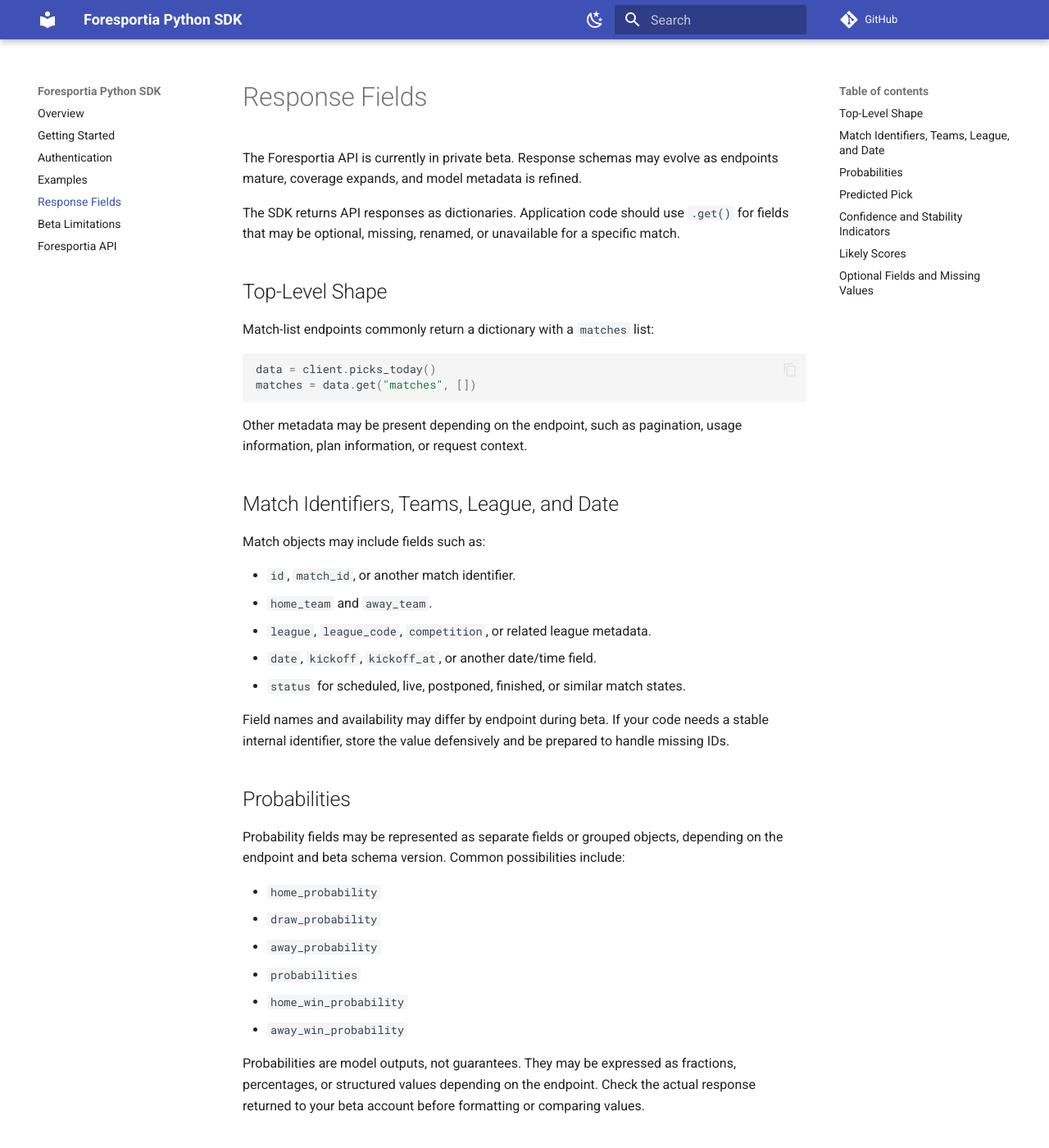
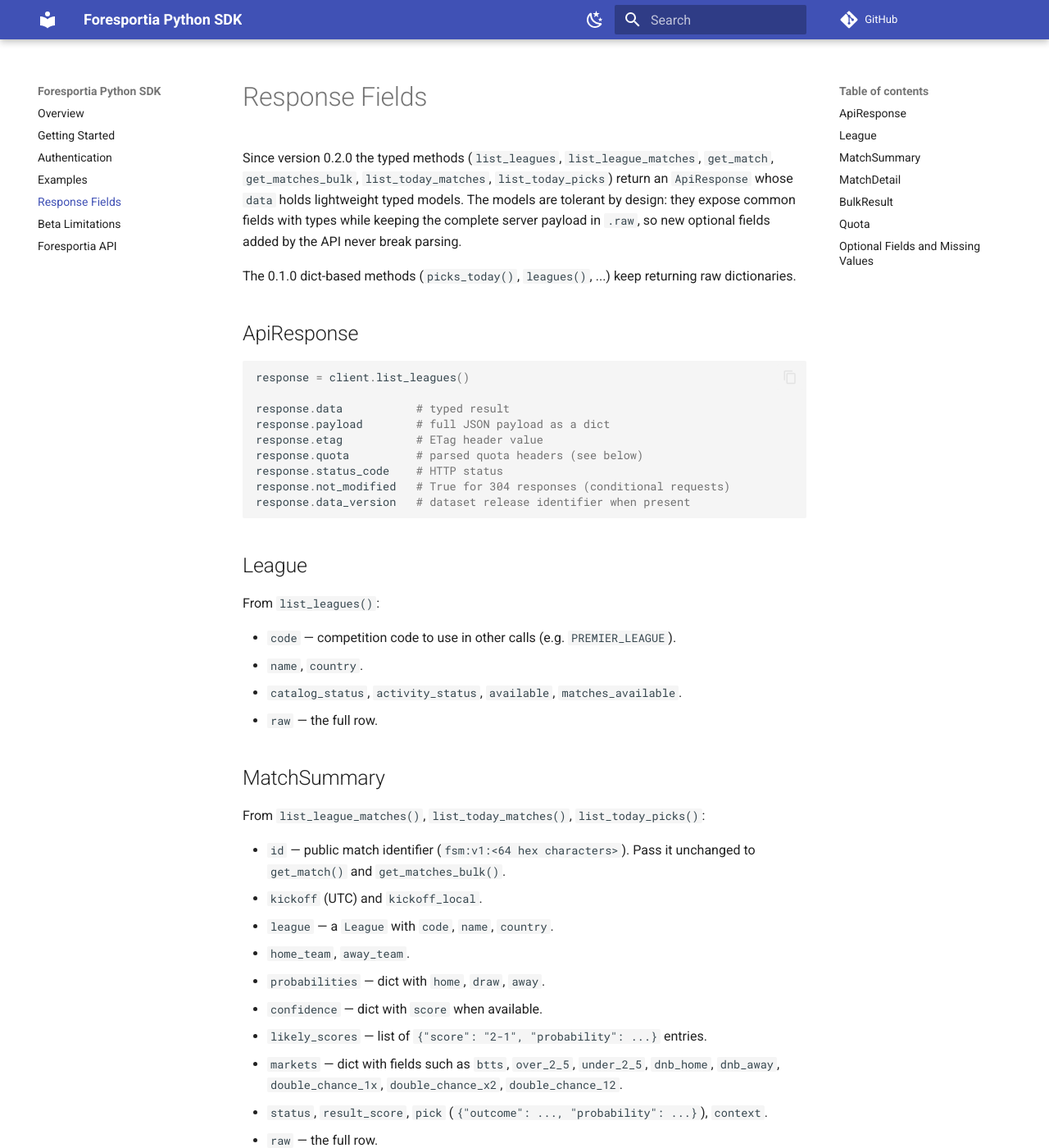
Before and after one commit to QBarbedienne/foresportia-python, an MkDocs documentation site: the page built from docs/response-fields.md, in a window 1280 px wide and 1400 px high. Shown: the whole window at 82% size. Built offline with MkDocs 1.6.1 and Material for MkDocs 9.7.7, drawn with Linux system fonts in a browser that asks for light colours; comment, search, counter and statistics services are not loaded; some of the changed text lies outside the part shown.

Commit message:
docs: update SDK documentation for v0.2.0

````diff
--- a/docs/beta-limitations.md
+++ b/docs/beta-limitations.md
@@ -1,14 +1,13 @@
 # Beta Limitations
 
-The Foresportia Python SDK and API are currently in private beta. This document
-summarizes the practical limitations developers should account for while
-building with the SDK.
+This document summarizes the practical limitations developers should account
+for while building with the SDK.
 
 ## Access
 
-- API access is limited to selected beta users.
-- API keys are issued manually during the beta.
-- Some endpoints, leagues, or data windows may be unavailable for a given key.
+- API keys are issued through Foresportia plans; some endpoints, competitions,
+  or data windows may be unavailable for a given key.
+- `POST /v1/matches/bulk` is available on the Starter plan.
 
 ## Distribution
 
@@ -17,25 +16,27 @@
 
 ## API Stability
 
-- Response schemas may change before a stable release.
-- Fields may be added, renamed, removed, or made optional.
-- New endpoints may be introduced during beta.
-- Existing endpoints may change behavior as the API matures.
-
-Use `.get()` when reading match fields and avoid treating beta response shapes
-as a permanent contract.
+- Response schemas may still evolve. New optional fields may be added without
+  a major SDK version change.
+- The SDK's typed models are tolerant: added fields never break parsing and
+  remain accessible through `.raw`.
 
 ## SDK Scope
 
-- The SDK currently provides a synchronous client only.
-- Responses are returned as dictionaries rather than typed model classes.
-- The SDK is intentionally lightweight and does not include caching, retries,
-  pagination helpers, or async support yet.
+- The SDK provides a synchronous client only (no async client yet).
+- Retries are **disabled by default** (`max_retries=0`): a request that times
+  out client-side may still have been counted against your quota server-side,
+  so each retry can consume an extra quota unit. Enable retries explicitly
+  with `max_retries=...` and, for 429, `retry_on_rate_limit=True`.
+- ETag conditional requests are supported (`etag=` parameter, `not_modified`),
+  but the SDK does not include a disk cache.
+- The SDK parses quota headers but does not reproduce server-side quota rules
+  and cannot prevent overruns.
 
 ## Data Scope
 
-- League and match coverage may vary.
-- Refresh timing may vary during beta.
+- Competition and match coverage vary by plan and key configuration.
+- Refresh timing may vary.
 - Likely scores, confidence indicators, and probabilities may be missing for
   some matches.
 - Bookmaker odds are not included.
--- a/docs/getting-started.md
+++ b/docs/getting-started.md
@@ -1,16 +1,12 @@
 # Getting Started
 
-This guide shows how to install the private beta Foresportia Python SDK,
-authenticate with an API key, and make your first request.
+This guide shows how to install the Foresportia Python SDK, authenticate with
+an API key, and make your first requests.
 
 ## Prerequisites
 
-- Python 3.10 or newer.
-- Private beta access to the Foresportia API.
-- A Foresportia API key.
-
-The SDK is currently intended for selected beta users. API behavior, response
-fields, and limits may change before a stable release.
+- Python 3.9 or newer.
+- Access to the Foresportia API and an API key.
 
 ## Installation
 
@@ -41,7 +38,7 @@
 ```
 
 The SDK reads this variable with `ForesportiaClient.from_env()` and sends it to
-the API through the `X-API-Key` header.
+the API through the `X-API-Key` header only — never in URLs.
 
 ## First Request
 
@@ -49,11 +46,10 @@
 from foresportia import ForesportiaClient
 
 with ForesportiaClient.from_env() as client:
-    account = client.me()
-    picks = client.picks_today()
+    leagues = client.list_leagues()
 
-print(account.get("plan"))
-print(f"Matches returned: {len(picks.get('matches', []))}")
+for league in leagues.data:
+    print(league.code, league.name, league.activity_status)
 ```
 
 ## Fetch League Matches
@@ -62,10 +58,34 @@
 from foresportia import ForesportiaClient
 
 with ForesportiaClient.from_env() as client:
-    data = client.league_matches("CHN", include="all", days=14, limit=10)
+    response = client.list_league_matches(
+        "PREMIER_LEAGUE",
+        include="upcoming",
+        days=14,
+        limit=50,
+    )
 
-for match in data.get("matches", []):
-    print(match.get("home_team"), "vs", match.get("away_team"))
+for match in response.data:
+    print(match.kickoff, match.home_team, "vs", match.away_team, match.pick)
+```
+
+`include` accepts `"upcoming"`, `"past"`, or `"all"`; `days` goes up to 31 and
+`limit` up to 500. `start` accepts a `YYYY-MM-DD` string or a `datetime.date`.
+
+## Match Detail and Bulk
+
+Match IDs from list endpoints look like `fsm:v1:<64 hex characters>`. Pass them
+exactly as returned:
+
+```python
+match = client.get_match(match_id)
+print(match.data.probabilities)
+
+bulk = client.get_matches_bulk([id_1, id_2])
+for detail in bulk.data.results:
+    print(detail.id, detail.home_team)
+for error in bulk.data.errors:
+    print("failed:", error.match_id, error.code)
 ```
 
 ## Next Steps
@@ -74,4 +94,4 @@
 - Review [response-fields.md](response-fields.md) before depending on specific
   fields.
 - Try the scripts in [examples.md](examples.md).
-- Read [beta-limitations.md](beta-limitations.md) for current beta constraints.
+- Read [beta-limitations.md](beta-limitations.md) for current constraints.
--- a/docs/response-fields.md
+++ b/docs/response-fields.md
@@ -1,114 +1,98 @@
 # Response Fields
 
-The Foresportia API is currently in private beta. Response schemas may evolve as
-endpoints mature, coverage expands, and model metadata is refined.
+Since version 0.2.0 the typed methods (`list_leagues`, `list_league_matches`,
+`get_match`, `get_matches_bulk`, `list_today_matches`, `list_today_picks`)
+return an `ApiResponse` whose `data` holds lightweight typed models. The
+models are tolerant by design: they expose common fields with types while
+keeping the complete server payload in `.raw`, so new optional fields added by
+the API never break parsing.
 
-The SDK returns API responses as dictionaries. Application code should use
-`.get()` for fields that may be optional, missing, renamed, or unavailable for a
-specific match.
+The 0.1.0 dict-based methods (`picks_today()`, `leagues()`, ...) keep
+returning raw dictionaries.
 
-## Top-Level Shape
-
-Match-list endpoints commonly return a dictionary with a `matches` list:
+## ApiResponse
 
 ```python
-data = client.picks_today()
-matches = data.get("matches", [])
+response = client.list_leagues()
+
+response.data           # typed result
+response.payload        # full JSON payload as a dict
+response.etag           # ETag header value
+response.quota          # parsed quota headers (see below)
+response.status_code    # HTTP status
+response.not_modified   # True for 304 responses (conditional requests)
+response.data_version   # dataset release identifier when present
 ```
 
-Other metadata may be present depending on the endpoint, such as pagination,
-usage information, plan information, or request context.
+## League
 
-## Match Identifiers, Teams, League, and Date
+From `list_leagues()`:
 
-Match objects may include fields such as:
+- `code` — competition code to use in other calls (e.g. `PREMIER_LEAGUE`).
+- `name`, `country`.
+- `catalog_status`, `activity_status`, `available`, `matches_available`.
+- `raw` — the full row.
 
-- `id`, `match_id`, or another match identifier.
-- `home_team` and `away_team`.
-- `league`, `league_code`, `competition`, or related league metadata.
-- `date`, `kickoff`, `kickoff_at`, or another date/time field.
-- `status` for scheduled, live, postponed, finished, or similar match states.
+## MatchSummary
 
-Field names and availability may differ by endpoint during beta. If your code
-needs a stable internal identifier, store the value defensively and be prepared
-to handle missing IDs.
+From `list_league_matches()`, `list_today_matches()`, `list_today_picks()`:
 
-## Probabilities
+- `id` — public match identifier (`fsm:v1:<64 hex characters>`). Pass it
+  unchanged to `get_match()` and `get_matches_bulk()`.
+- `kickoff` (UTC) and `kickoff_local`.
+- `league` — a `League` with `code`, `name`, `country`.
+- `home_team`, `away_team`.
+- `probabilities` — dict with `home`, `draw`, `away`.
+- `confidence` — dict with `score` when available.
+- `likely_scores` — list of `{"score": "2-1", "probability": ...}` entries.
+- `markets` — dict with fields such as `btts`, `over_2_5`, `under_2_5`,
+  `dnb_home`, `dnb_away`, `double_chance_1x`, `double_chance_x2`,
+  `double_chance_12`.
+- `status`, `result_score`, `pick` (`{"outcome": ..., "probability": ...}`),
+  `context`.
+- `raw` — the full row.
 
-Probability fields may be represented as separate fields or grouped objects,
-depending on the endpoint and beta schema version. Common possibilities include:
+## MatchDetail
 
-- `home_probability`
-- `draw_probability`
-- `away_probability`
-- `probabilities`
-- `home_win_probability`
-- `away_win_probability`
+From `get_match()` and bulk results — the Core Analytics payload. Convenience
+properties: `id`, `kickoff`, `competition_code`, `home_team`, `away_team`,
+`probabilities`, `forecast`, `ratings`, `statistics`, `standings`. The
+complete payload is in `.raw` (also reachable via `.get("section")`).
 
-Probabilities are model outputs, not guarantees. They may be expressed as
-fractions, percentages, or structured values depending on the endpoint. Check the
-actual response returned to your beta account before formatting or comparing
-values.
+Section availability depends on your plan; see the
+[official API reference](https://www.foresportia.com/api/docs/) for the
+payload contract.
 
-## Predicted Pick
+## BulkResult
 
-A predicted pick may be present as:
+From `get_matches_bulk()`:
 
-- `pick`
-- `predicted_pick`
-- `prediction`
-- another endpoint-specific field
+- `results` — list of `MatchDetail`, in request order (missing IDs skipped).
+- `errors` — list of `BulkItemError` with `match_id` and `code`
+  (e.g. `match_not_found`). Errors are reported, never hidden.
+- `data_version`, `source`, `raw`.
 
-Treat the pick as the model-preferred outcome for the match data returned by the
-API. It is not betting advice and should not be presented as a guaranteed
-result.
+## Quota
 
-## Confidence and Stability Indicators
+Parsed from response headers; every field is `None` when the header is absent:
 
-Some responses may include confidence, stability, or quality indicators. These
-fields may appear as:
-
-- `confidence`
-- `confidence_label`
-- `confidence_score`
-- `stability`
-- `stability_label`
-- `stability_score`
-
-These indicators are intended to help interpret model output cautiously. They do
-not guarantee accuracy and should not be converted into performance claims
-without independent validation.
-
-## Likely Scores
-
-Likely score information may be available for some matches and absent for
-others. Possible fields include:
-
-- `likely_score`
-- `likely_scores`
-- `predicted_score`
-- `scoreline`
-
-Likely scores should be treated as model analytics, not final-score forecasts or
-guaranteed outcomes.
+- `limit`, `remaining`, `reset_at` — `X-RateLimit-*`.
+- `units_remaining_hour`, `units_remaining_day` — `X-Quota-Units-Remaining-*`.
+- `match_rows_remaining_day` — `X-Match-Rows-Remaining-Day`.
+- `retry_after` — `Retry-After` (on 429).
 
 ## Optional Fields and Missing Values
 
-During beta, a field may be missing because:
-
-- The endpoint does not currently include it.
-- The match is outside available coverage.
-- The model output is not available yet.
-- The match status changed.
-- The beta schema changed.
-
-Use `.get()` and sensible fallbacks:
+A field may be missing because the endpoint does not include it, the match is
+outside available coverage, or the model output is not published yet. Typed
+model fields default to `None` (or empty dicts) in that case, and unknown new
+fields remain accessible through `.raw`:
 
 ```python
-pick = match.get("pick") or match.get("predicted_pick") or "n/a"
-confidence = match.get("confidence") or match.get("confidence_label") or "n/a"
+match = response.data[0]
+probability = match.probabilities.get("home")   # None-safe
+extra = match.raw.get("some_future_field")
 ```
 
-Avoid assuming that every match has probabilities, confidence labels, likely
-scores, or identical field names across endpoints until the stable API schema is
-published.
+Avoid assuming that every match has probabilities, confidence, or likely
+scores. Probabilities are model outputs, not guarantees.
````
Also changed, not shown: other parts of docs/getting-started.md (+3 -2 lines), docs/authentication.md (+27 -14 lines), docs/examples.md (+43 -23 lines), docs/index.md (+21 -17 lines).
